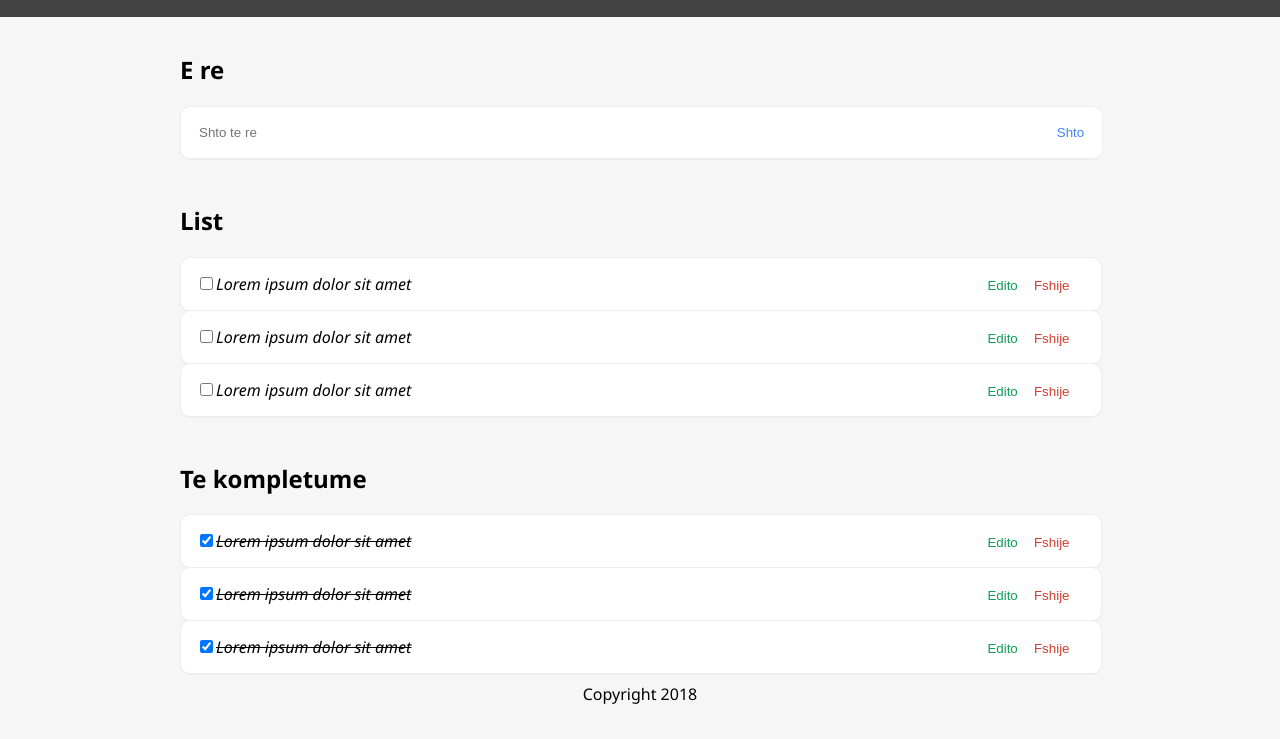
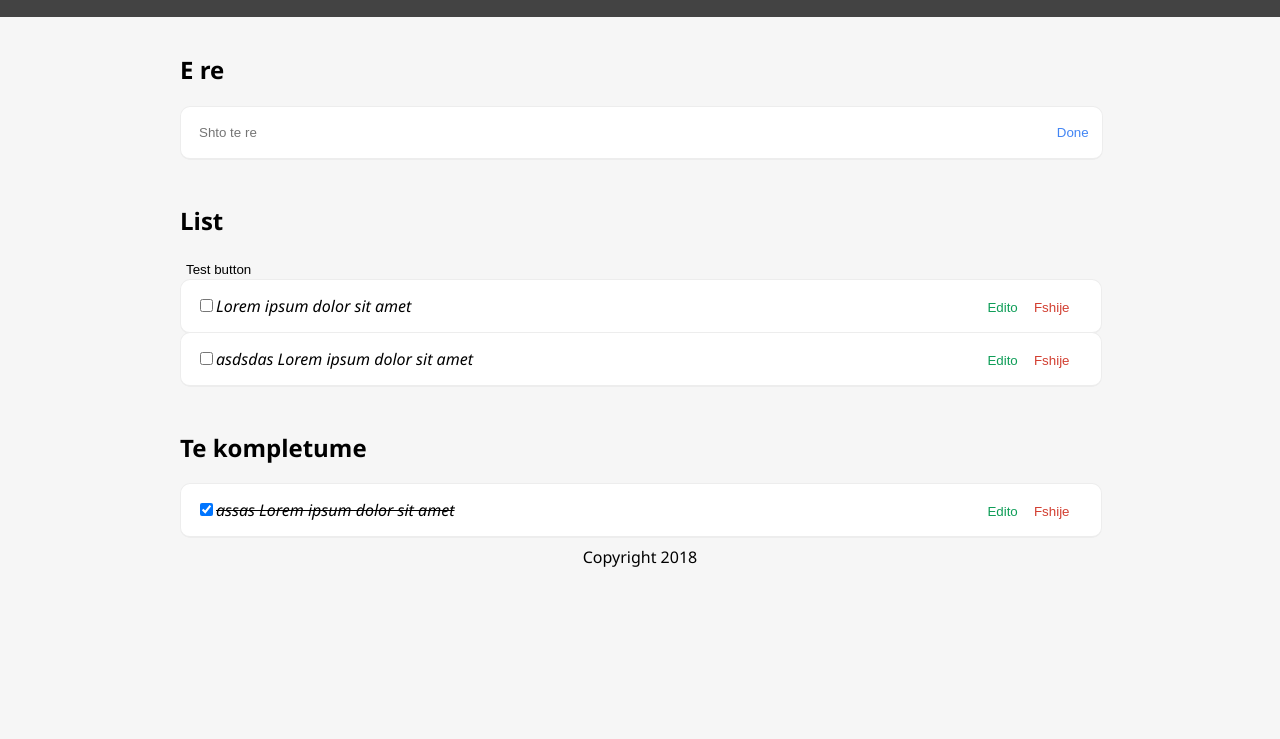
Before and after one commit to driton/termokiss-ToDo, a plain HTML site: page slice/index.html in a window 1280 px wide. Shown: the part 61-800 px from the top of the page. Drawn offline with Linux system fonts and the light colour scheme.

Commit message:
added js file

```diff
--- /dev/null
+++ b/slice/inc/js/script.js
@@ -0,0 +1,108 @@
+
+var isNew = true
+var editedIndex = -1
+var todoList = [
+    {
+        id: 1,
+        desc: 'Lorem ipsum dolor sit amet',
+        completed: false
+    },
+    {
+        id: 2,
+        desc: 'assas Lorem ipsum dolor sit amet',
+        completed: true
+    },
+    {
+        id: 3,
+        desc: 'asdsdas Lorem ipsum dolor sit amet',
+        completed: false
+    }
+]
+
+function vizatoHTMLPerListenI() {
+    var listaHTML = ''
+    var listaHTMLCompleted = ''
+    for (let i = 0; i < todoList.length; i++) {
+
+        if (todoList[i].completed == true) {
+            listaHTMLCompleted += `<li>
+         <span><input onclick="ndryshoGjendje(${i})" type="checkbox" checked></span>
+         <span class="todo-text">${todoList[i].desc}</span>
+         <span>
+             <button onclick="edito(${i})" class="edit">Edito</button>
+             <button onclick="fshijeToDo(${todoList[i].id}, ${i})" class="delete">Fshije</button>
+         </span>
+    </li>`
+        } else {
+            listaHTML += `<li>
+         <span><input onclick="ndryshoGjendje(${i})" type="checkbox"></span>
+         <span class="todo-text">${todoList[i].desc}</span>
+         <span>
+             <button onclick="edito(${i})" class="edit">Edito</button>
+             <button onclick="fshijeToDo(${todoList[i].id}, ${i})" class="delete">Fshije</button>
+         </span>
+    </li>`
+        }
+
+    }
+    document.getElementById('listaEPaKompletume').innerHTML = listaHTML
+    document.getElementById('listaEKompletume').innerHTML = listaHTMLCompleted
+}
+
+
+
+function onClickTest() {
+    alert('Jemi te test Butoni')
+}
+
+function shtoToDo(param) {
+
+    var newValue = document.getElementById('newValue').value
+
+    if (isNew == true) {
+        if (newValue !== '') {
+            todoList.push({
+                id: 555,
+                desc: newValue,
+                completed: false
+            })
+
+
+        }
+    } else {
+        todoList[editedIndex].desc = newValue
+        isNew = true
+    }
+
+    vizatoHTMLPerListenI()
+    document.getElementById('newValue').value = ''
+
+}
+
+vizatoHTMLPerListenI()
+function fshijeToDo(id, index) {
+   // alert('Fshije kete id: ' + id)
+    console.log(id)
+
+todoList.splice(index,1)
+    //todoList[index]
+    console.log('lista: ', todoList)
+
+    vizatoHTMLPerListenI()
+}
+
+function ndryshoGjendje(index) {
+    if (todoList[index].completed) {
+        todoList[index].completed = false
+    } else {
+        todoList[index].completed = true
+    }
+
+    vizatoHTMLPerListenI()
+}
+
+function edito(index) {
+    isNew = false
+    editedIndex = index
+    document.getElementById('newValue').value = todoList[index].desc
+}
--- a/slice/index.html
+++ b/slice/index.html
@@ -7,6 +7,14 @@
 
 	<!-- Lidhja e HTML me CSS (external) -->
 	<link href="inc/css/style.css" rel="stylesheet" type="text/css">
+	<script>
+		var array = [1,3,5]
+
+
+
+var myId = document.getElementById('myId')
+
+	</script>
 </head>
 
 <!-- BODY, cdo gje qe shkruajm brenda body, do te paraqitet ne Browser -->
@@ -20,66 +28,24 @@
 		<ul class="list new">
 			<h2>E re</h2>
 			<li>
-			 	<span><input type="text" placeholder="Shto te re"></span>
+			 	<span><input id="newValue" type="text" placeholder="Shto te re"></span>
 			 	<span>
-			 		<button class="add">Shto</button>
+			 		<button onclick="shtoToDo()" class="add">Done</button>
 			 	</span>
 			</li>
 		</ul>
 		<ul class="list">
 			<h2>List</h2>
-			<li>
-			 	<span><input type="checkbox"></span>
-			 	<span class="todo-text">Lorem ipsum dolor sit amet</span>
-			 	<span>
-			 		<button class="edit">Edito</button>
-			 		<button  class="delete">Fshije</button>
-			 	</span>
-			</li>
-			<li>
-			 	<span><input type="checkbox"></span>
-			 	<span class="todo-text">Lorem ipsum dolor sit amet</span>
-			 	<span>
-			 		<button class="edit">Edito</button>
-			 		<button  class="delete">Fshije</button>
-			 	</span>
-			</li>
-			<li>
-			 	<span><input type="checkbox"></span>
-			 	<span class="todo-text">Lorem ipsum dolor sit amet</span>
-			 	<span>
-			 		<button class="edit">Edito</button>
-			 		<button  class="delete">Fshije</button>
-			 	</span>
-			</li>
+			<button onclick="onClickTest()" class="delete">Test button</button>
+			<div id="listaEPaKompletume">Hello World</div>
+
 		</ul>
 
 		<ul class="list completed">
 			<h2>Te kompletume</h2>
-			<li>
-			 	<span><input type="checkbox" checked></span>
-			 	<span class="todo-text">Lorem ipsum dolor sit amet</span>
-			 	<span>
-			 		<button class="edit">Edito</button>
-			 		<button  class="delete">Fshije</button>
-			 	</span>
-			</li>
-			<li>
-			 	<span><input type="checkbox" checked></span>
-			 	<span class="todo-text">Lorem ipsum dolor sit amet</span>
-			 	<span>
-			 		<button class="edit">Edito</button>
-			 		<button  class="delete">Fshije</button>
-			 	</span>
-			</li>
-			<li>
-			 	<span><input type="checkbox" checked></span>
-			 	<span class="todo-text">Lorem ipsum dolor sit amet</span>
-			 	<span>
-			 		<button class="edit">Edito</button>
-			 		<button  class="delete">Fshije</button>
-			 	</span>
-			</li>
+			<div id="listaEKompletume"></div>
+
+
 		</ul>
 	</div>
 	<!-- /.content -->
@@ -89,6 +55,6 @@
 		<span>Copyright 2018</span>
 	</div>
 	<!-- /.footer -->
-
+	<script src="inc/js/script.js"></script>
 </body>
 </html>
```
